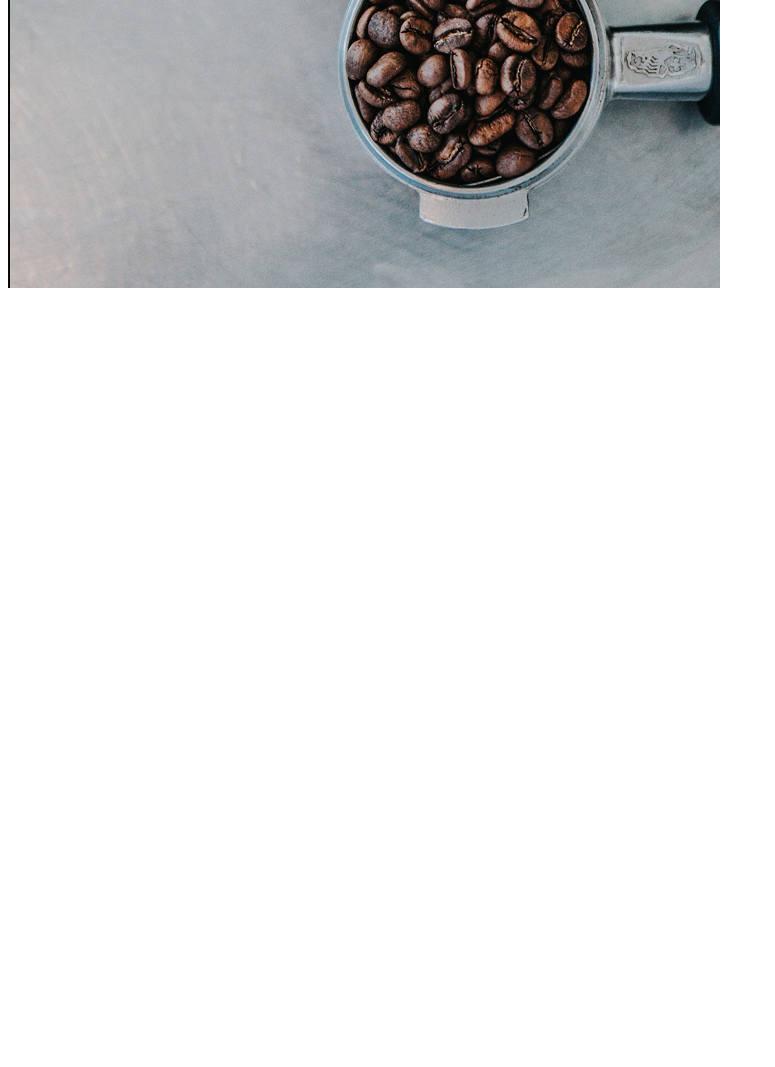
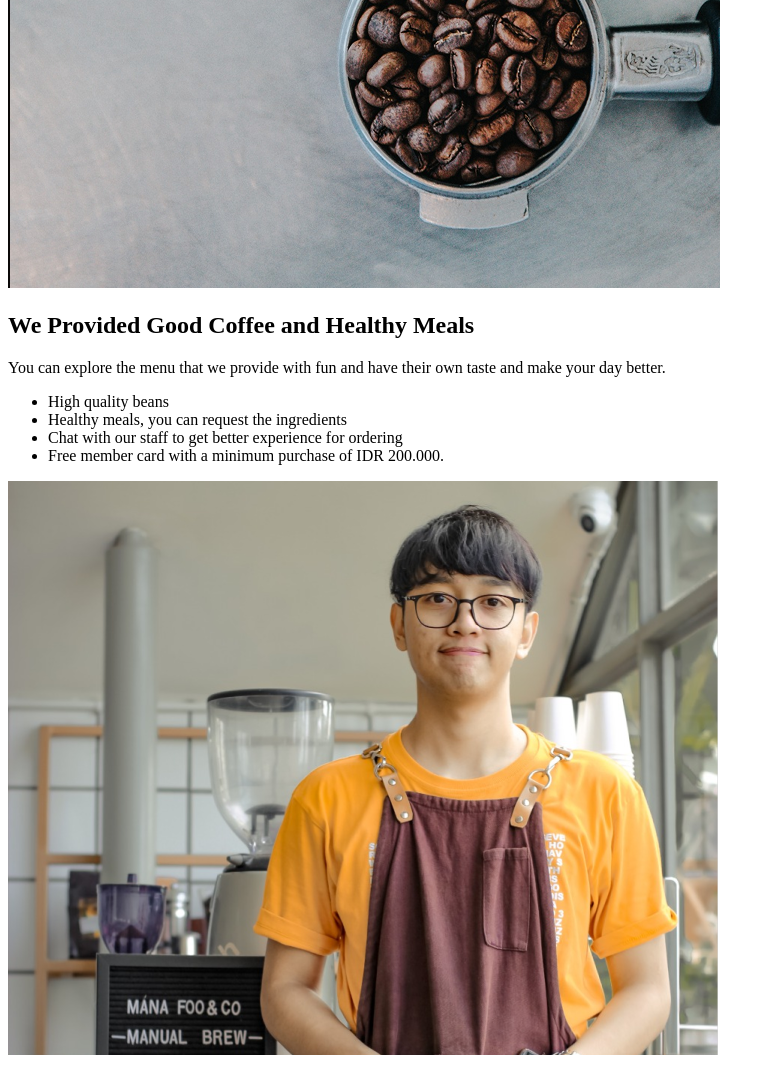
Before and after one commit to Arif14377/koda-b6-html, a plain HTML site: page pages/desktop-home.html in a window 1280 px wide. Shown: the part 1092-2159 px from the top of the page, without its empty margins (0-775 px from the left). Before the commit the page ends 1392 px from the top, so only its background shows below. Drawn offline with Linux system fonts and the light colour scheme.

Commit message:
feat: create structur section provide desktop-home

```diff
--- a/pages/desktop-home.html
+++ b/pages/desktop-home.html
@@ -47,5 +47,25 @@
             </div>
         </div>
     </header>
+    <section class="wrapper-provide">
+        <div class="provide-left">
+            <div class="title-provide">
+                <div></div>
+                <h2>We Provided Good Coffee and Healthy Meals</h2>
+            </div>
+            <div>
+                <p>You can explore the menu that we provide with fun and have their own taste and make your day better.</p>
+                <ul>
+                    <li>High quality beans</li>
+                    <li>Healthy meals, you can request the ingredients</li>
+                    <li>Chat with our staff to get better experience for ordering</li>
+                    <li>Free member card with a minimum purchase of IDR 200.000.</li>
+                </ul>
+            </div>
+        </div>
+        <div class="provide-right">
+            <img src="/assets/images/Rectangle 291.png" alt="Employee">
+        </div>
+    </section>
 </body>
 </html>
```
Also changed, not shown: assets/images/Rectangle 291.png (added).
